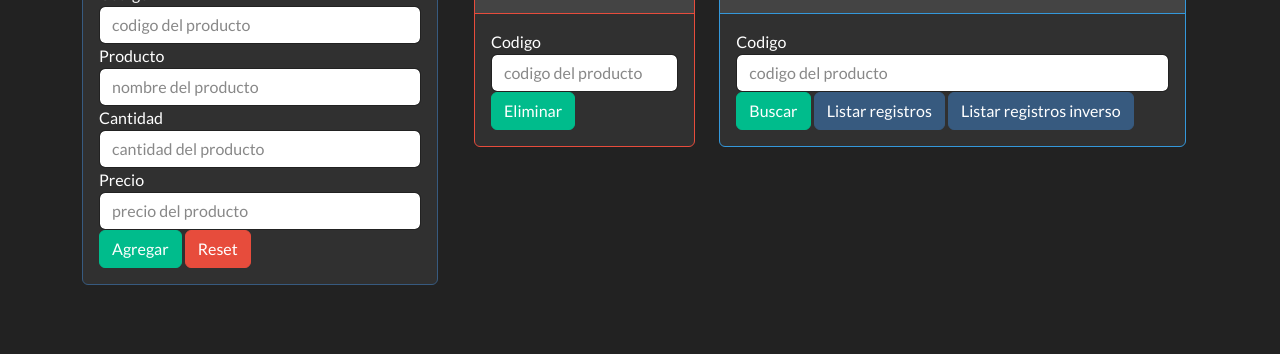
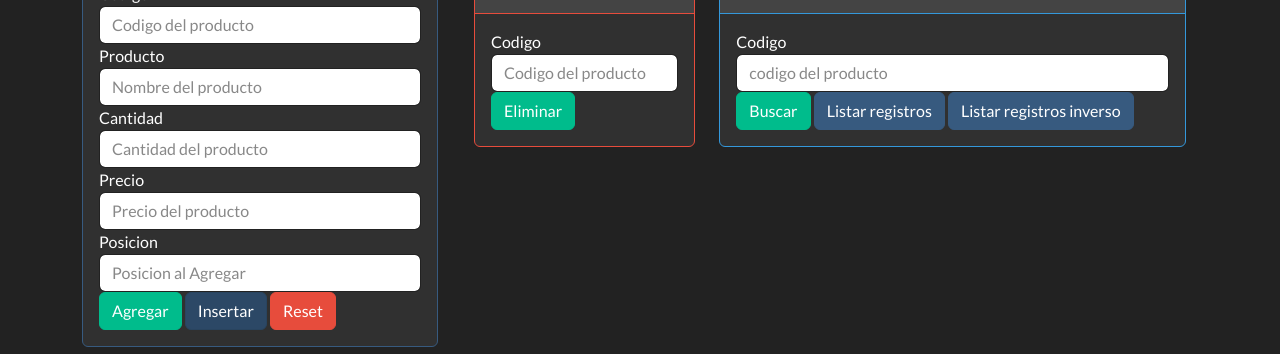
Before and after one commit to Dcruz05/Almacen_ListasEnlazadas, a plain HTML site: page index.html in a window 1280 px wide. Shown: the part 212-566 px from the top of the page. Drawn offline with Linux system fonts and the light colour scheme.

Commit message:
Avances <<Insertar>>

```diff
--- a/index.html
+++ b/index.html
@@ -22,22 +22,28 @@
                     </div>
                     <form id="formularioProducto" class="card-body">
                         <div class="form-group">
-                            Codigo <input type="number" id="codigo" placeholder="codigo del producto"
-                                class="form-control">
+                            <label for="posicion" >Codigo</label>
+                            <input type="number" id="codigo" placeholder="Codigo del producto" class="form-control">
                         </div>
                         <div class="form-group">
-                            Producto <input type="text" id="nombre" placeholder="nombre del producto"
-                                class="form-control">
+                            <label for="posicion" >Producto</label>
+                            <input type="text" id="nombre" placeholder="Nombre del producto" class="form-control">
                         </div>
                         <div class="form-group">
-                            Cantidad <input type="number" id="cantidad" min="0" max="100"
-                                placeholder="cantidad del producto" class="form-control">
+                            <label for="posicion" >Cantidad</label>
+                            <input type="number" id="cantidad" min="0" max="100" placeholder="Cantidad del producto" class="form-control">
                         </div>
                         <div class="form-group">
-                            Precio <input type="number" step="0.10" id="precio" placeholder="precio del producto"
-                                class="form-control">
+                            <label for="posicion" >Precio</label>
+                            <input type="number" step="0.10" id="precio" placeholder="Precio del producto" class="form-control">
+                        </div>
+                        <div class="form-group">
+                            <label for="posicion" >Posicion</label>
+                            <input type="number" step="1" id="posicion" placeholder="Posicion al Agregar" class="form-control" min="1" autocomplete="1">
                         </div>
                         <input type="button" value="Agregar" id="btnAgregar" class="btn btn-success btn-block">
+                        <input type="checkbox" class="btn-check" id="btncheck1" checked="" autocomplete="off">
+                        <label class="btn btn-primary" for="btncheck1">Insertar</label>
                         <input type="reset" class="btn btn-danger btn-block"></input>
                     </form>
                 </div>
@@ -52,7 +58,7 @@
                                 </div>
                                 <form id="formularioProducto" class="card-body">
                                     <div class="form-group">
-                                        Codigo <input type="text" id="dltCodigo" placeholder="codigo del producto"
+                                        Codigo <input type="text" id="dltCodigo" placeholder="Codigo del producto"
                                             class="form-control">
                                     </div>
                                     <input type="button" value="Eliminar" id="btneliminar"
--- a/js/almacen.js
+++ b/js/almacen.js
@@ -77,4 +77,23 @@ class Almacen{
         }
         return `${this.recorrerInverso(nodo.siguiente)}`+`${nodo.infoHTML()}`
     }
+    insertar(pos,nuevo){
+        let aux = this.primero, cont = 1;
+        while(cont!=pos){
+            if(aux.siguiente==null){
+                break;
+            }
+            aux = aux.siguiente
+            cont++
+        }
+        if(aux!=null&&cont==pos){
+            nuevo.siguiente=aux.siguiente
+            aux.siguiente=nuevo
+            return true
+        }else if(cont==pos-1){
+            aux.siguiente=nuevo
+            return true
+        }
+        return false
+    }
 }
```
